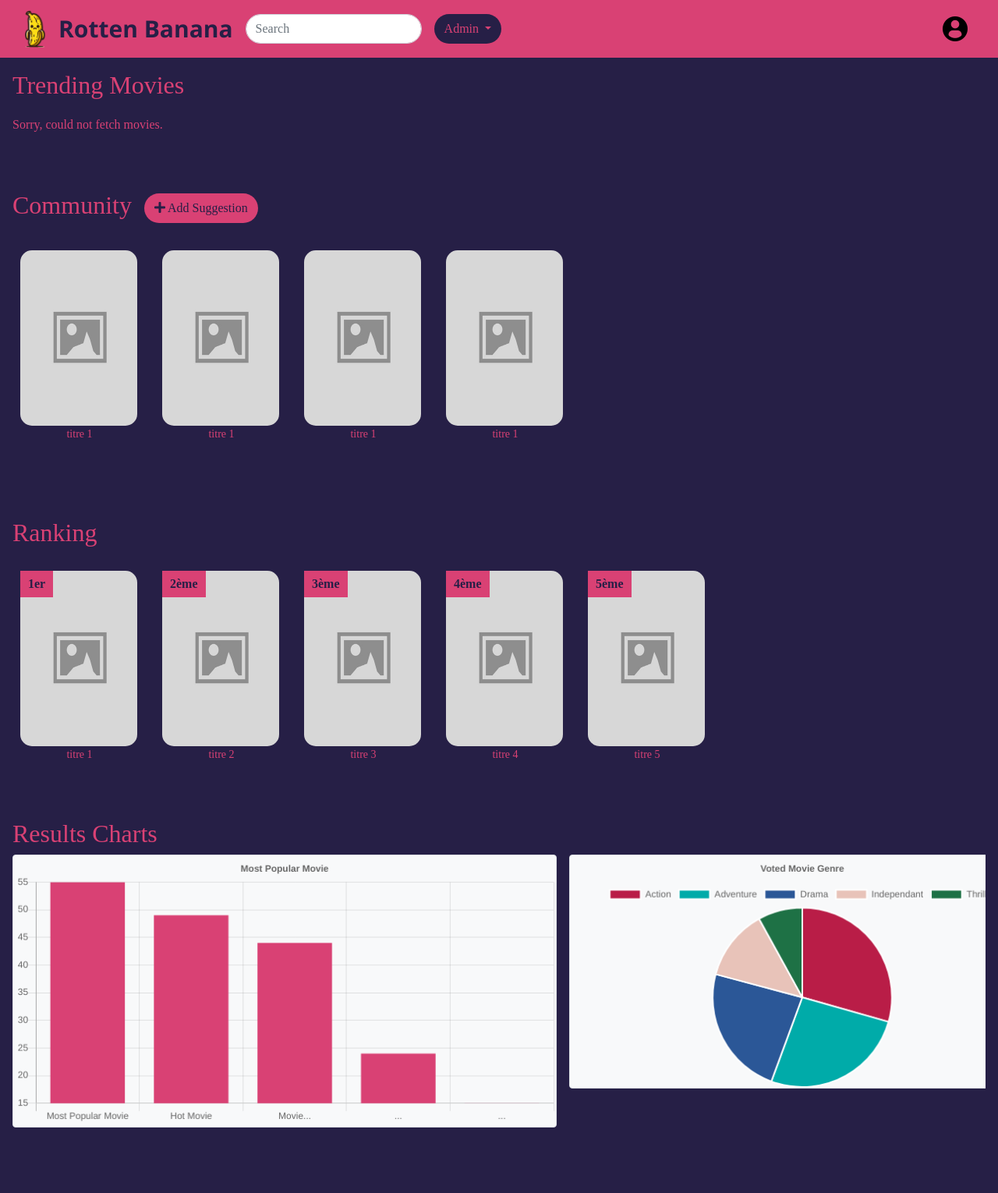
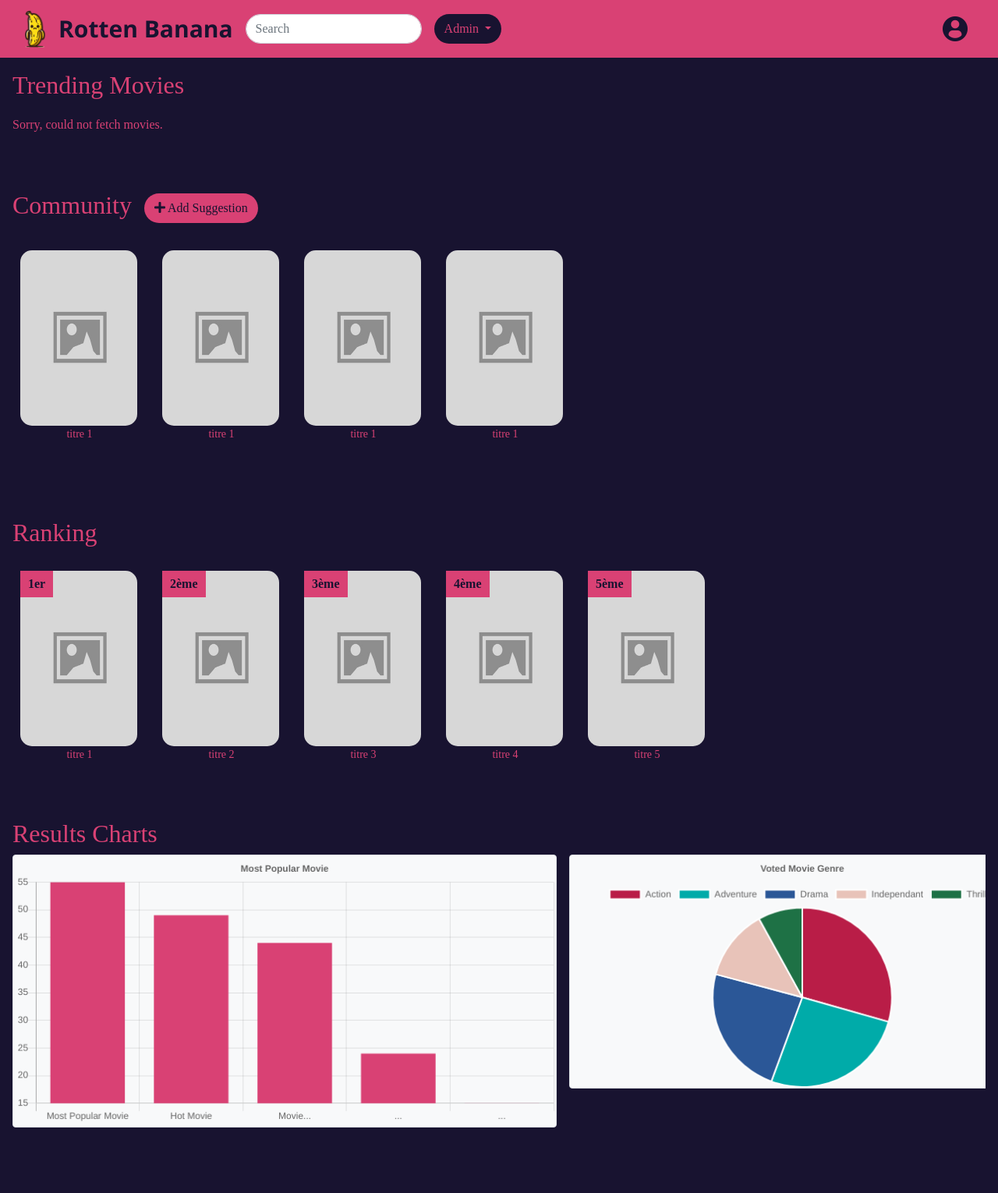
Before and after one commit to MakhairaTCM/IUT_S2_RottenBanana, a PHP site: page / in a window 1280 px wide. Shown: the whole page at 78% size. Run offline with PHP 8.4, Linux system fonts and the light colour scheme; some libraries are stand-ins or nearby versions; some web fonts are replaced.

Commit message:
logo login

```diff
--- a/front/css/styleFrontTheo.css
+++ b/front/css/styleFrontTheo.css
@@ -14,12 +14,12 @@
 }
 
 html, body {
-    background-color: #261F46;
+    background-color: #181330;
     color: #D94174;
     font-family: 'poppins-regular';
 }
 .bg-main {
-    background-color: #261F46;
+    background-color: #181330;
 }
 .bg-second {
     background-color: #F3EDED;
@@ -36,17 +36,17 @@ html, body {
 }
 .btnRedBody{
     background-color: #D94174;
-    color: #261F46 !important;
+    color: #181330 !important;
 
 }
 h1{
-    color: #261F46;
+    color: #181330;
     font-size: 30px ;
     font-family: 'open-sans-bold';
     font-weight: 900;
 }
 td{
-    color: #261F46 !important;
+    color: #181330 !important;
 }
 
 #movie-posters::-webkit-scrollbar,
@@ -114,6 +114,7 @@ td{
     width: 172px;
     margin-bottom: 25px;
 }
+
 .movie-poster-card:hover {
     position: relative;
     /* border: 1px solid #ccc;
@@ -215,7 +216,7 @@ td{
     top: 10px;
     left: 10px;
     background-color: #D94174;
-    color: #261F46;
+    color: #181330;
     padding: 5px 10px;
     /* border-radius: 5px; */
     font-weight: bold;
```
Also changed, not shown: front/assets/loginicon.png.
